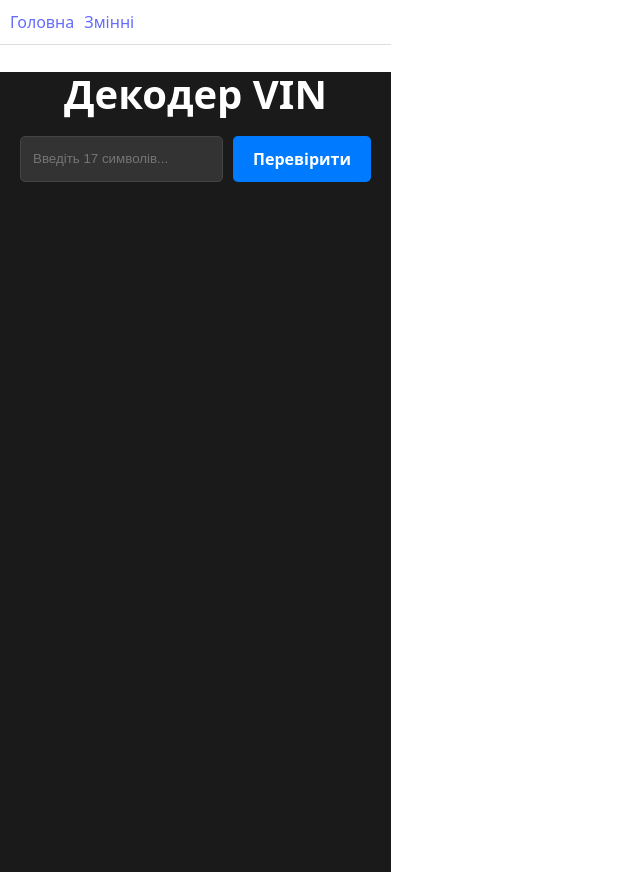
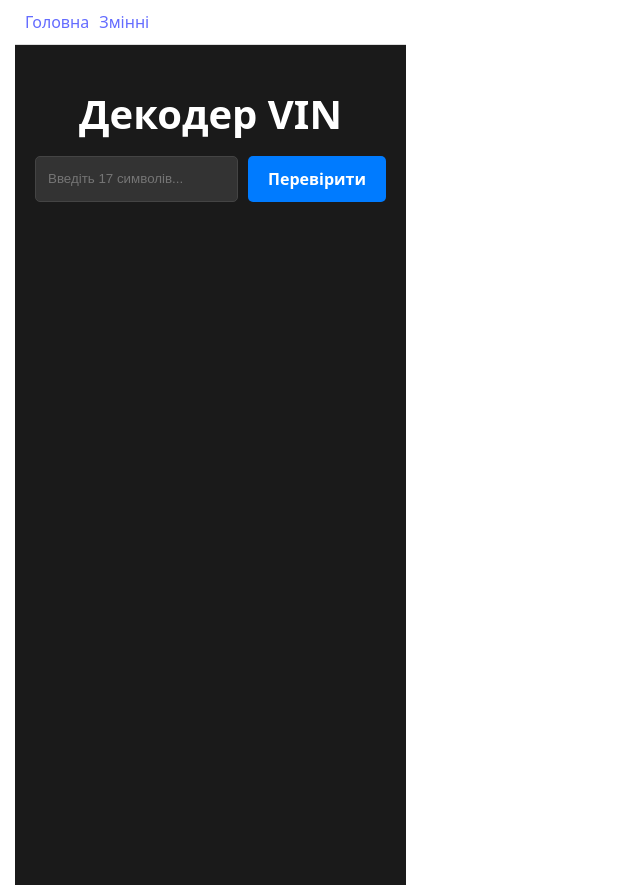
Before and after one commit to alexchobany20132026-cell/vin-decoder, a React (Vite) app: page / in a window 1280 px wide. Shown: the whole page, without its empty margins (0-640 px from the left). Built offline with nearby package versions, Linux system fonts and the light colour scheme.

Commit message:
feat: setup auto deploy and fix padding

```diff
--- a/src/index.css
+++ b/src/index.css
@@ -93,3 +93,12 @@ h1 {
   background: #2a2a2a;
   border-radius: 8px;
 }
+body {
+  padding: 0 15px !important;
+  box-sizing: border-box;
+}
+
+#root {
+  max-width: 100%;
+  overflow-x: hidden;
+}
--- a/src/pages/home.jsx
+++ b/src/pages/home.jsx
@@ -47,9 +47,10 @@ const Home = () => {
   return (
     <div
       style={{
+        padding: "20px",
         maxWidth: "600px",
         margin: "0 auto",
-        padding: "0 20px",
+
         color: "#fff",
         backgroundColor: "#1a1a1a",
         minHeight: "100vh",
```
